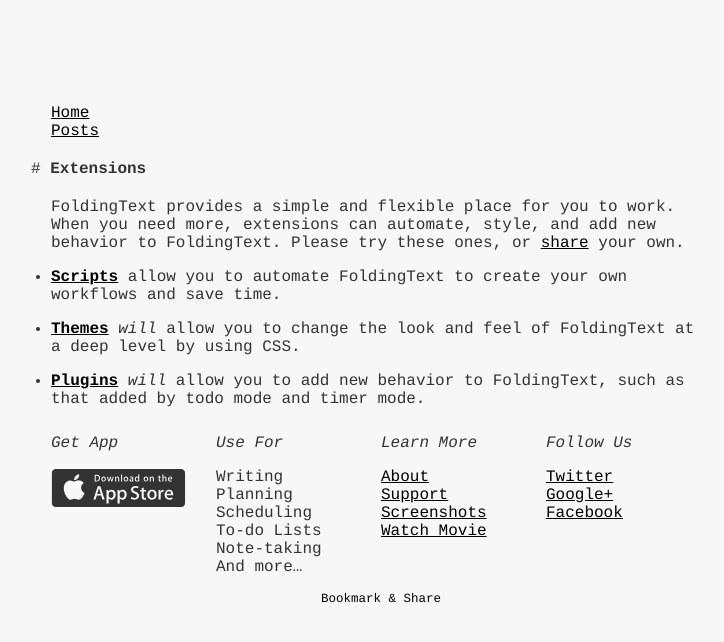
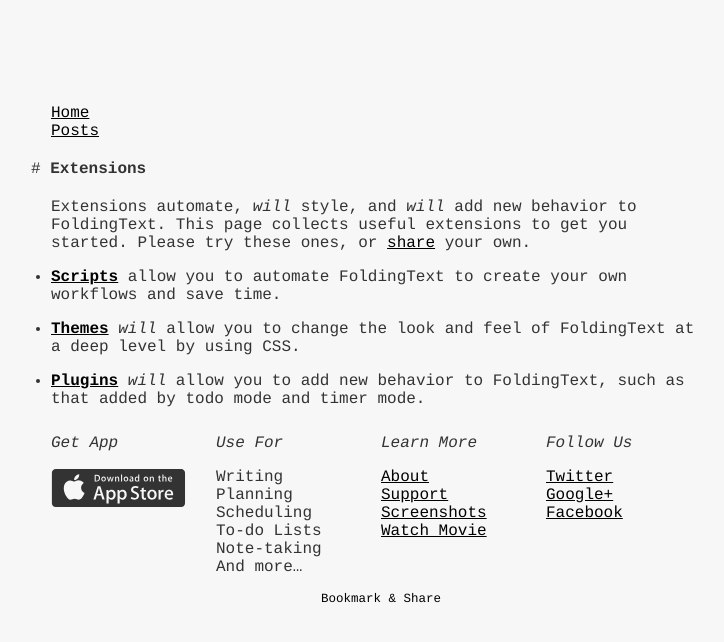
Before and after one commit to RobTrew/tree-tools, a Jekyll site: the page built from posts/extensions/index.md, in a window 1280 px wide. Shown: the top 642 px of the page, without its empty margins (259-983 px from the left). Built offline with Jekyll 4.4.1, drawn with Linux system fonts in a browser that asks for light colours.

Commit message:
Added some text to posts index page and updated extensions index page text

```diff
--- a/_layouts/default.html
+++ b/_layouts/default.html
@@ -21,15 +21,18 @@
 			{% assign previous="" %}
 			{% if num_parts != "-1" %}
 			<ul id="breadcrumb">
-				<li><a href="/">home</a></li>
+				<li level="0"><a href="/">home</a></li>
 
+				{% assign counter = 1 %}
 				{% for unused in site.breadcrumb_iterator limit:num_parts %}
-				{% capture first_word %}{{ url_parts | truncatewords:1 | remove:"..."}}{% endcapture %}
-				{% capture previous %}{{ previous }}/{{ first_word }}{% endcapture %}
+					{% capture first_word %}{{ url_parts | truncatewords:1 | remove:"..."}}{% endcapture %}
+					{% capture previous %}{{ previous }}/{{ first_word }}{% endcapture %}
 
-				<li><a href="{{previous}}">{{ first_word }}</a></li>
+					<li level="{{ counter }}"><a href="{{ previous }}">{{ first_word }}</a></li>
 
-				{% capture url_parts %}{{ url_parts | remove_first:first_word }}{% endcapture %}
+					{% capture url_parts %}{{ url_parts | remove_first:first_word }}{% endcapture %}
+					{% capture temp %}{{ counter | plus: 1 }}{% endcapture %}
+				    {% assign counter = temp %}
 				{% endfor %}
 			</ul>
 			{% endif %}
--- a/posts/extensions/index.md
+++ b/posts/extensions/index.md
@@ -3,7 +3,7 @@
 title: Extensions
 ---
 
-FoldingText provides a simple and flexible place for you to work. When you need more, extensions can automate, style, and add new behavior to FoldingText. Please try these ones, or [share](./share) your own.
+Extensions automate, _will_ style, and _will_ add new behavior to FoldingText. This page collects useful extensions to get you started. Please try these ones, or [share](./share) your own.
 
 - [**Scripts**](./scripts) allow you to automate FoldingText to create your own workflows and save time.
 
```
Also changed, not shown: posts/extensions/scripts/index.md (+1 -1 lines), posts/index.md (+2 -0 lines), static/style.css (line endings or trailing spaces).
